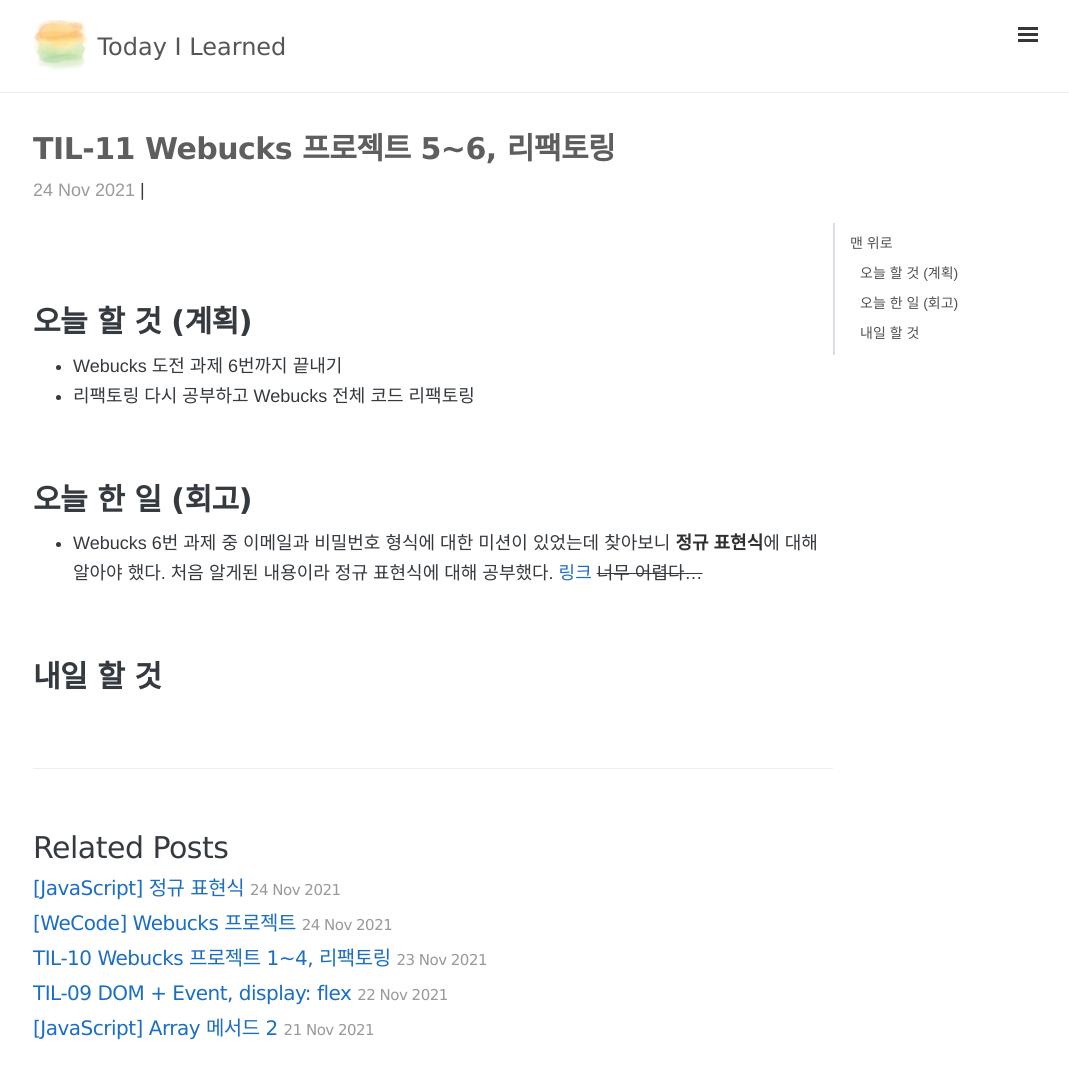
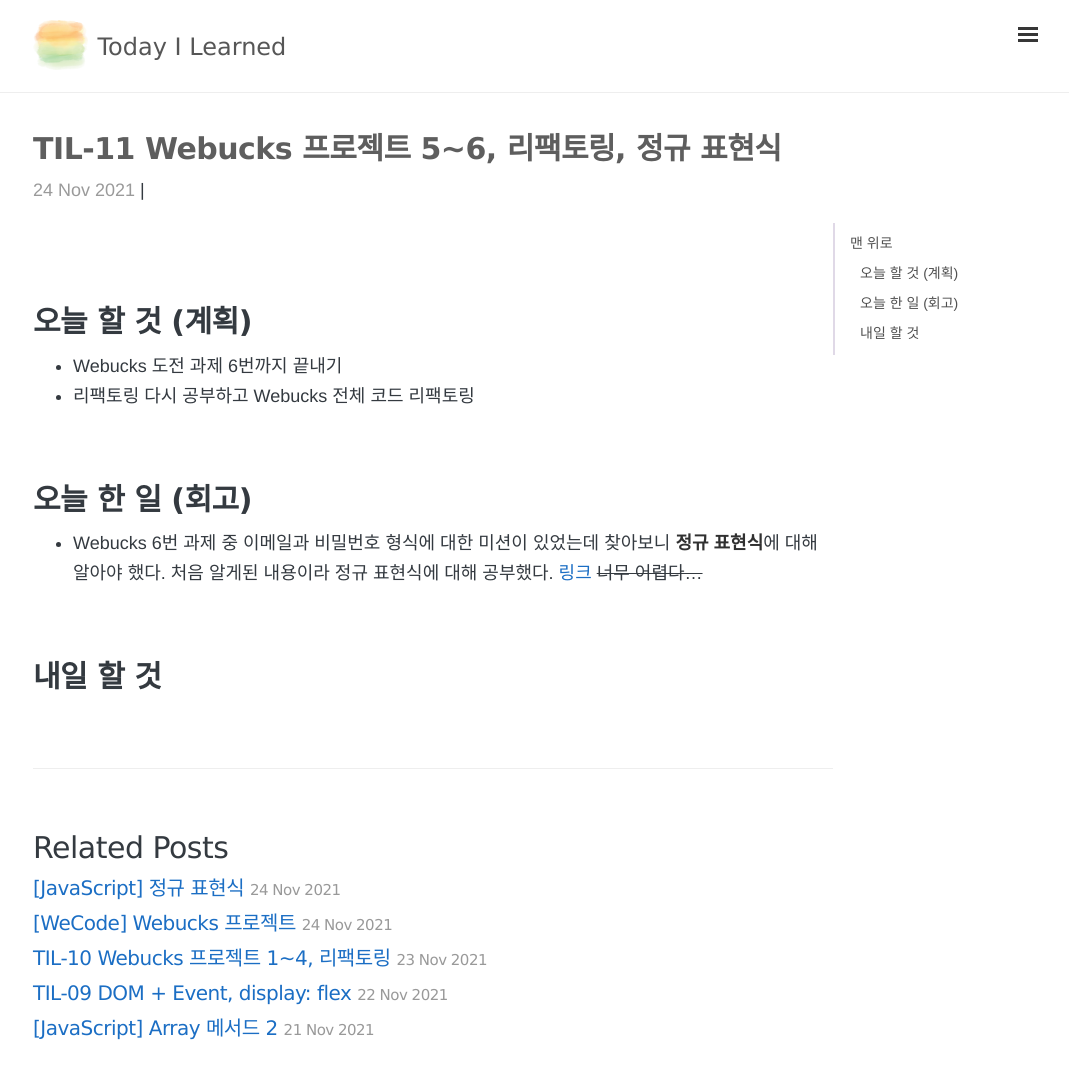
Before and after one commit to 1day1commit/1day1commit.github.io, a Jekyll site: the page built from _posts/TIL(Today I Learned)/2021-11-24-til-11.md, in a window 1280 px wide and 1101 px high. Shown: the top 1079 px of the window, without its empty margins (207-1276 px from the left). Built offline with Jekyll 4.4.1, drawn with Linux system fonts in a browser that asks for light colours; nearby versions of some CDN libraries; comment, search, counter and statistics services are not loaded.

Commit message:
포스트 업로드

```diff
--- a/_posts/TIL(Today I Learned)/2021-11-24-til-11.md
+++ b/_posts/TIL(Today I Learned)/2021-11-24-til-11.md
@@ -1,6 +1,6 @@
 ---
 layout: post
-title: 'TIL-11 Webucks 프로젝트 5~6, 리팩토링'
+title: 'TIL-11 Webucks 프로젝트 5~6, 리팩토링, 정규 표현식'
 
 categories:
   - TIL
```
